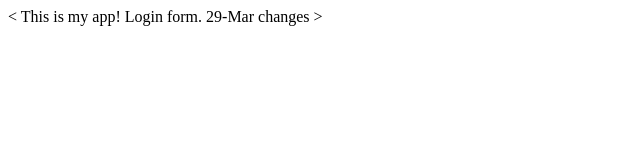
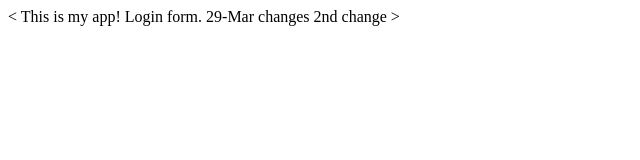
Before and after one commit to psinha18/myappsample, a plain HTML site: page index.html in a window 1280 px wide. Shown: the full height of the page, 0-640 px from the left. Drawn offline with Linux system fonts and the light colour scheme.

Commit message:
changes of index.html comminted-2

```diff
--- a/index.html
+++ b/index.html
@@ -8,5 +8,6 @@
     This is my app!
     Login form.
     29-Mar changes
+    2nd change
   </body>
 </html>>
```
